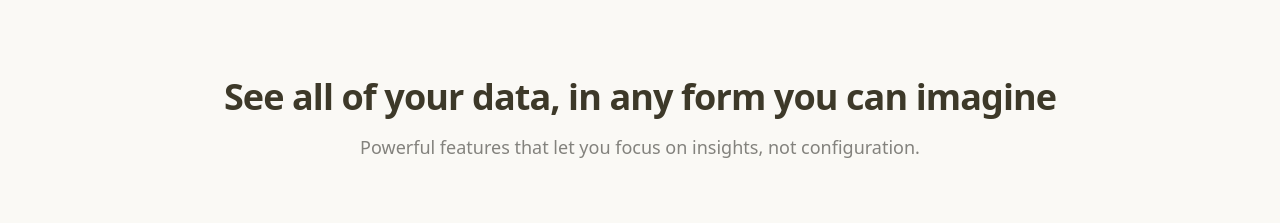
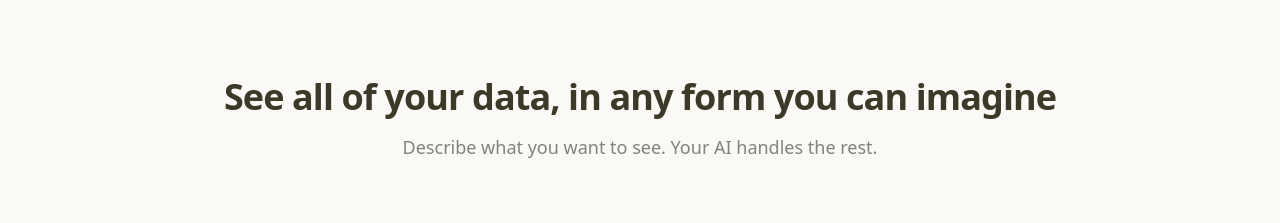
Before and after one commit to acfranzen/glance, a Next.js app: page / in a window 1280 px wide. Shown: the part 840-1063 px from the top of the page. Built offline with nearby package versions, Linux system fonts and the light colour scheme; no server answers; the database is empty.

Commit message:
copy: update features tagline to highlight AI-first approach

```diff
--- a/src/components/marketing/Features.tsx
+++ b/src/components/marketing/Features.tsx
@@ -35,7 +35,7 @@ export function Features() {
             See all of your data, in any form you can imagine
           </h2>
           <p className="mt-4 text-lg text-muted-foreground">
-            Powerful features that let you focus on insights, not configuration.
+            Describe what you want to see. Your AI handles the rest.
           </p>
         </div>
 
```
